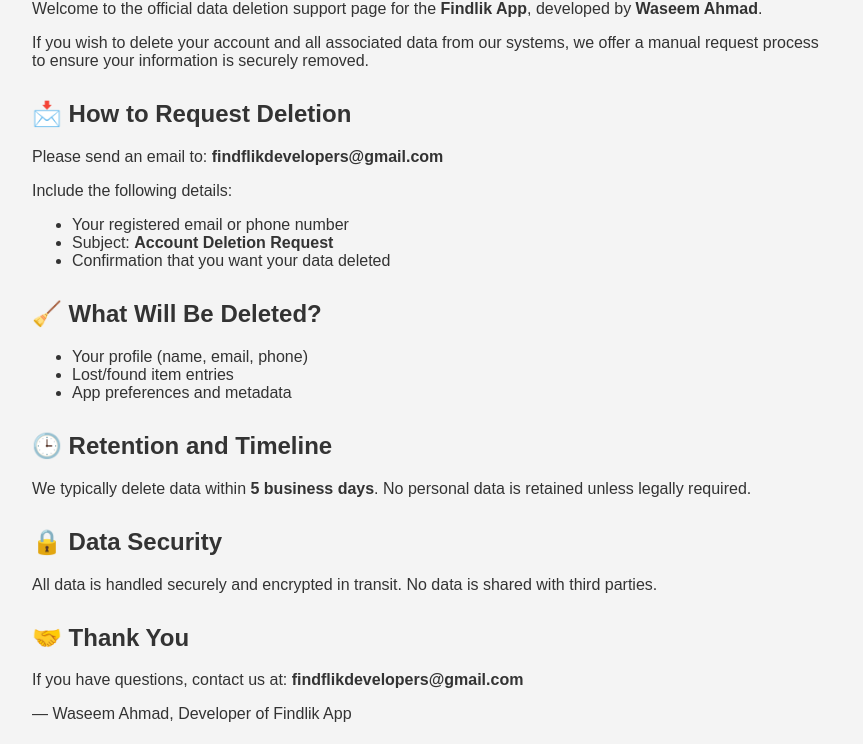
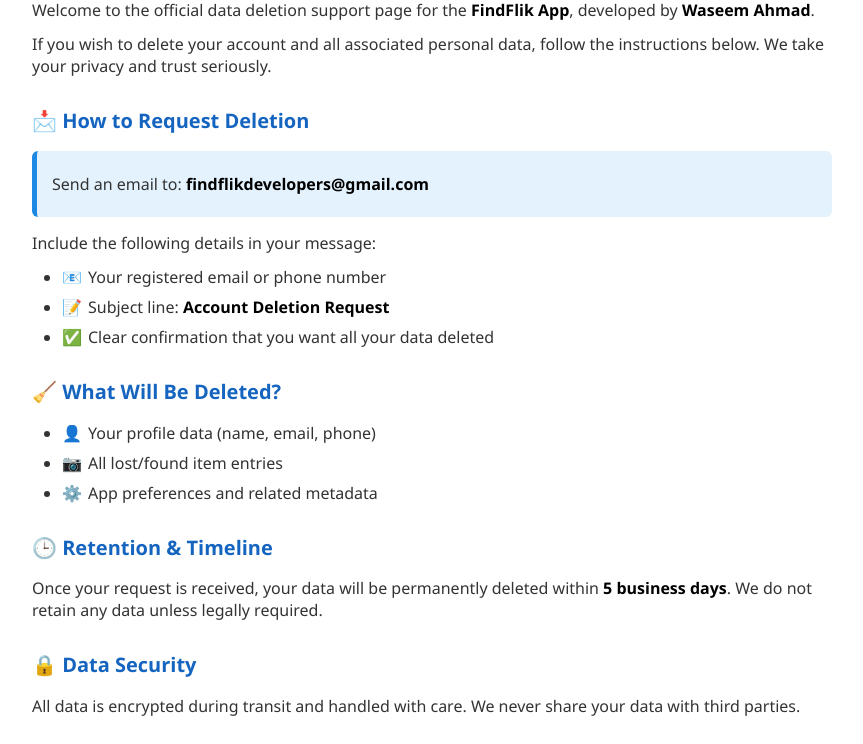
Before and after one commit to wa5951089/FindFlik_Account-Deletion, a plain HTML site: page index.html in a window 1280 px wide. Shown: the part 157-901 px from the top of the page, without its empty margins (208-1071 px from the left). Drawn offline with Linux system fonts and the light colour scheme.

Commit message:
Update index.html

```diff
--- a/index.html
+++ b/index.html
@@ -1,51 +1,127 @@
 <!DOCTYPE html>
 <html lang="en">
 <head>
-  <meta charset="UTF-8">
-  <meta name="viewport" content="width=device-width, initial-scale=1">
-  <title>Delete Your Findlik Account</title>
+  <meta charset="UTF-8" />
+  <meta name="viewport" content="width=device-width, initial-scale=1.0"/>
+  <title>Delete Your FindFlik Account</title>
   <style>
-    body { font-family: Arial, sans-serif; padding: 40px; max-width: 800px; margin: auto; background: #f4f4f4; color: #333; }
-    h1 { color: #1e88e5; }
-    section { margin-bottom: 30px; }
+    body {
+      font-family: 'Segoe UI', Tahoma, Geneva, Verdana, sans-serif;
+      background-color: #f9fafb;
+      color: #333;
+      padding: 40px 20px;
+      margin: 0;
+    }
+
+    .container {
+      max-width: 800px;
+      margin: auto;
+      background: #ffffff;
+      padding: 40px;
+      border-radius: 12px;
+      box-shadow: 0 4px 20px rgba(0,0,0,0.08);
+    }
+
+    h1 {
+      color: #1e88e5;
+      font-size: 32px;
+      margin-bottom: 10px;
+    }
+
+    h2 {
+      color: #1565c0;
+      font-size: 20px;
+      margin-top: 30px;
+    }
+
+    p {
+      font-size: 16px;
+      margin: 12px 0;
+    }
+
+    ul {
+      margin: 10px 0 20px 20px;
+      padding-left: 10px;
+    }
+
+    li {
+      margin-bottom: 8px;
+    }
+
+    strong {
+      color: #000;
+    }
+
+    .highlight {
+      background: #e3f2fd;
+      padding: 10px 15px;
+      border-left: 5px solid #1e88e5;
+      margin: 15px 0;
+      border-radius: 6px;
+    }
+
+    footer {
+      margin-top: 40px;
+      font-size: 14px;
+      color: #777;
+      text-align: center;
+    }
+
+    .icon {
+      margin-right: 6px;
+    }
   </style>
 </head>
 <body>
-  <h1>Request to Delete Your Findlik Account and Personal Data</h1>
+  <div class="container">
+    <h1>Request to Delete Your FindFlik Account & Data</h1>
+
     <section>
-    <p>Welcome to the official data deletion support page for the <strong>Findlik App</strong>, developed by <strong>Waseem Ahmad</strong>.</p>
-    <p>If you wish to delete your account and all associated data from our systems, we offer a manual request process to ensure your information is securely removed.</p>
+      <p>Welcome to the official data deletion support page for the <strong>FindFlik App</strong>, developed by <strong>Waseem Ahmad</strong>.</p>
+      <p>If you wish to delete your account and all associated personal data, follow the instructions below. We take your privacy and trust seriously.</p>
     </section>
+
     <section>
       <h2>📩 How to Request Deletion</h2>
-    <p>Please send an email to: <strong>findflikdevelopers@gmail.com</strong></p>
-    <p>Include the following details:</p>
+      <div class="highlight">
+        <p>Send an email to: <strong>findflikdevelopers@gmail.com</strong></p>
+      </div>
+      <p>Include the following details in your message:</p>
       <ul>
-      <li>Your registered email or phone number</li>
-      <li>Subject: <strong>Account Deletion Request</strong></li>
-      <li>Confirmation that you want your data deleted</li>
+        <li><span class="icon">📧</span>Your registered email or phone number</li>
+        <li><span class="icon">📝</span>Subject line: <strong>Account Deletion Request</strong></li>
+        <li><span class="icon">✅</span>Clear confirmation that you want all your data deleted</li>
       </ul>
     </section>
+
     <section>
       <h2>🧹 What Will Be Deleted?</h2>
       <ul>
-      <li>Your profile (name, email, phone)</li>
-      <li>Lost/found item entries</li>
-      <li>App preferences and metadata</li>
+        <li><span class="icon">👤</span>Your profile data (name, email, phone)</li>
+        <li><span class="icon">📷</span>All lost/found item entries</li>
+        <li><span class="icon">⚙️</span>App preferences and related metadata</li>
       </ul>
     </section>
+
     <section>
-    <h2>🕒 Retention and Timeline</h2>
-    <p>We typically delete data within <strong>5 business days</strong>. No personal data is retained unless legally required.</p>
+      <h2>🕒 Retention & Timeline</h2>
+      <p>Once your request is received, your data will be permanently deleted within <strong>5 business days</strong>. We do not retain any data unless legally required.</p>
     </section>
+
     <section>
       <h2>🔒 Data Security</h2>
-    <p>All data is handled securely and encrypted in transit. No data is shared with third parties.</p>
+      <p>All data is encrypted during transit and handled with care. We never share your data with third parties.</p>
     </section>
+
     <section>
       <h2>🤝 Thank You</h2>
-    <p>If you have questions, contact us at: <strong>findflikdevelopers@gmail.com</strong></p>
-    <p>— Waseem Ahmad, Developer of Findlik App</p>
+      <p>If you have any questions or concerns, feel free to contact us at: <strong>findflikdevelopers@gmail.com</strong></p>
+      <p>— Waseem Ahmad, Developer of FindFlik</p>
     </section>
+
+    <footer>
+      <p>This page is designed in accordance with Google Play Developer Program Policies and applicable privacy regulations.</p>
+    </footer>
+  </div>
 </body>
 </html>
```
Lines whose indentation alone changed are shown as unchanged.
